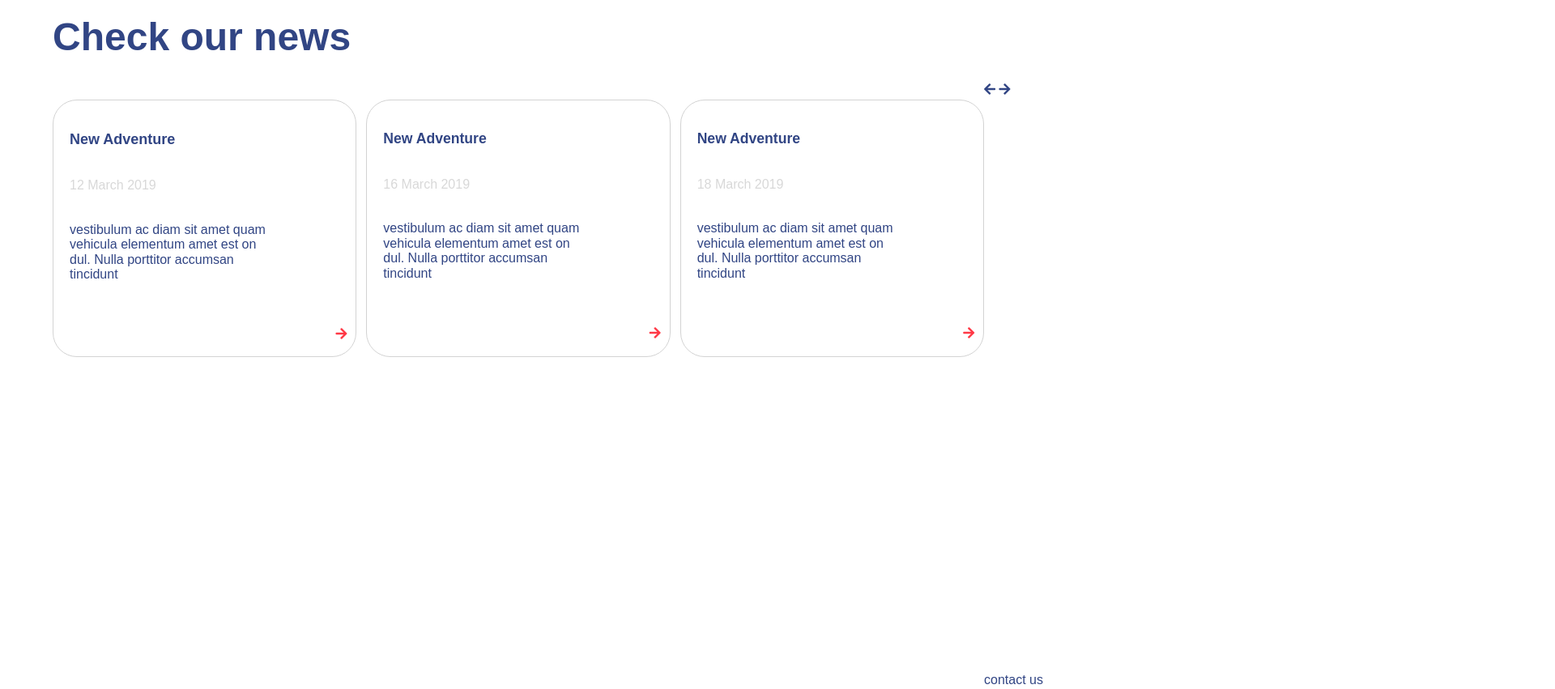
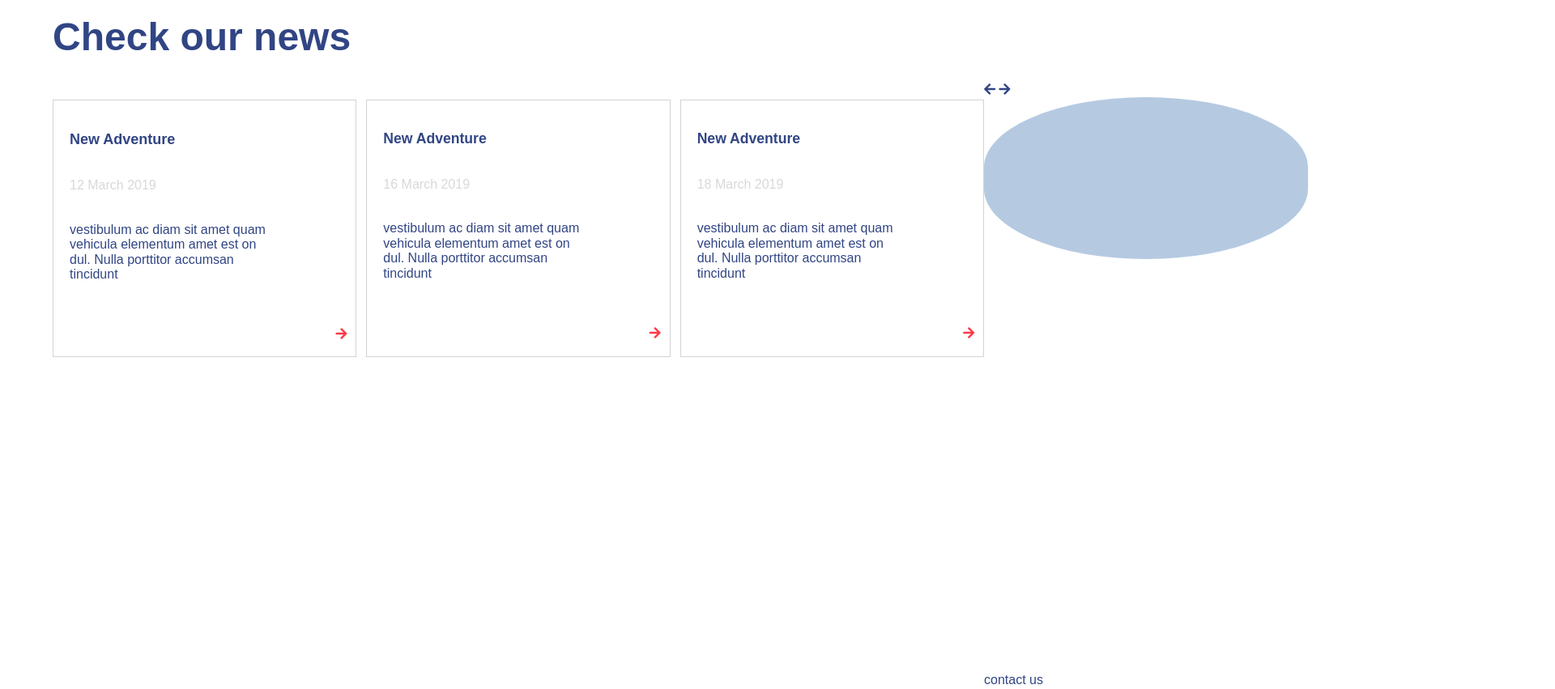
Before and after one commit to Ahmed-Abdel-aal/template-1, a plain HTML site: page index.html in a window 1280 px wide. Shown: the part 2180-3031 px from the top of the page at 81% size, 1920 px wide, since content can reach past the window. Drawn offline with Linux system fonts and the light colour scheme; files that its build step writes are made by us from their sources.

Commit message:
end mahmoud.css

```diff
--- a/css/mahmoud.css
+++ b/css/mahmoud.css
@@ -63,6 +63,7 @@ header span :nth-child(2):hover{
 }
  .contain article{
 position: relative;
+box-shadow: ;
 bottom: 400px;
 transition: 0.5s;
 -webkit-transition: 0.5s;
@@ -82,14 +83,9 @@ padding: 20px;
 }
 .left{
     border:1px solid rgb(211, 211, 211);
-    border-radius: 30px;
     padding: 0%;
     margin:0%;
     box-shadow: 10px rgb(12, 9, 3) outset;
-    -webkit-border-radius: 30px;
-    -moz-border-radius: 30px;
-    -ms-border-radius: 30px;
-    -o-border-radius: 30px;
 }
 .left span{
     padding: 20px;
@@ -107,13 +103,9 @@ padding: 20px;
 }
 .middle{
     border:1px solid rgb(211, 211, 211);
-    border-radius:30px;
     padding: 0px;
-    -webkit-border-radius:30px;
-    -moz-border-radius:30px;
-    -ms-border-radius:30px;
-    -o-border-radius:30px;
-}
+
+    }
 .middle span{
     padding: 20px;
 }
@@ -129,12 +121,7 @@ padding: 20px;
 }
 .right{
     border:1px solid rgb(211, 211, 211);
-    border-radius: 30px;
     padding: 0px;
-    -webkit-border-radius: 30px;
-    -moz-border-radius: 30px;
-    -ms-border-radius: 30px;
-    -o-border-radius: 30px;
 }
 .right span{
     padding: 20px;
@@ -150,3 +137,16 @@ article span{
 
 
 /* end article right */
+.sircle{
+  width: 400px;
+  border-radius: 75% 65%;
+  height: 200px;
+  position: relative;
+  left: 0%;
+  z-index: -1;
+  background-color: rgba(109, 150, 196, 0.5)    ;
+  -webkit-border-radius: 75% 65%;
+  -moz-border-radius: 75% 65%;
+  -ms-border-radius: 75% 65%;
+  -o-border-radius: 75% 65%;
+}
--- a/index.html
+++ b/index.html
@@ -144,6 +144,7 @@
                     <span class="ri-ft">
                     <i class="fas fa-arrow-left"></i>
                     <i class="fas fa-arrow-right"></i>
+                    <div class="sircle"></div>
                     </span>
                 </header>
                 <div class="contain">
```
